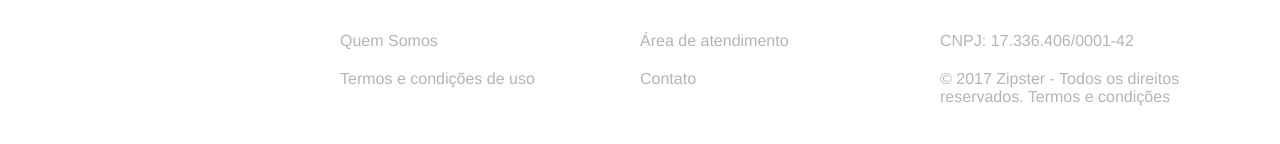
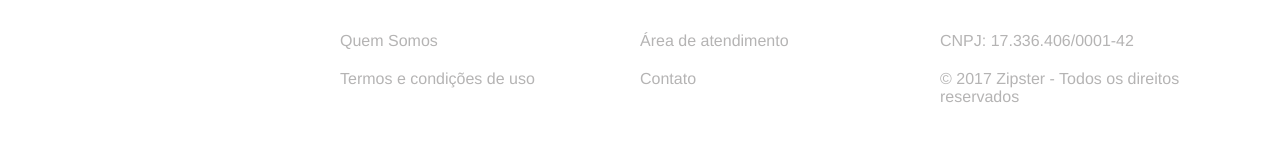
Before and after one commit to saulosilverio/sushibeta_redesign, a plain HTML site: page index.html in a window 1280 px wide. Shown: the part 4551-4695 px from the top of the page. Drawn offline with nearby package versions, Linux system fonts and the light colour scheme.

Commit message:
Primeiro commit

```diff
--- a/index.html
+++ b/index.html
@@ -621,7 +621,7 @@
 			</div>
 			<div>
 				<p>CNPJ: 17.336.406/0001-42</p>
-				<p>© 2017 Zipster - Todos os direitos reservados. Termos e condições</p>
+				<p>© 2017 Zipster - Todos os direitos reservados</p>
 			</div>
 		</footer>
 	</div>
```
